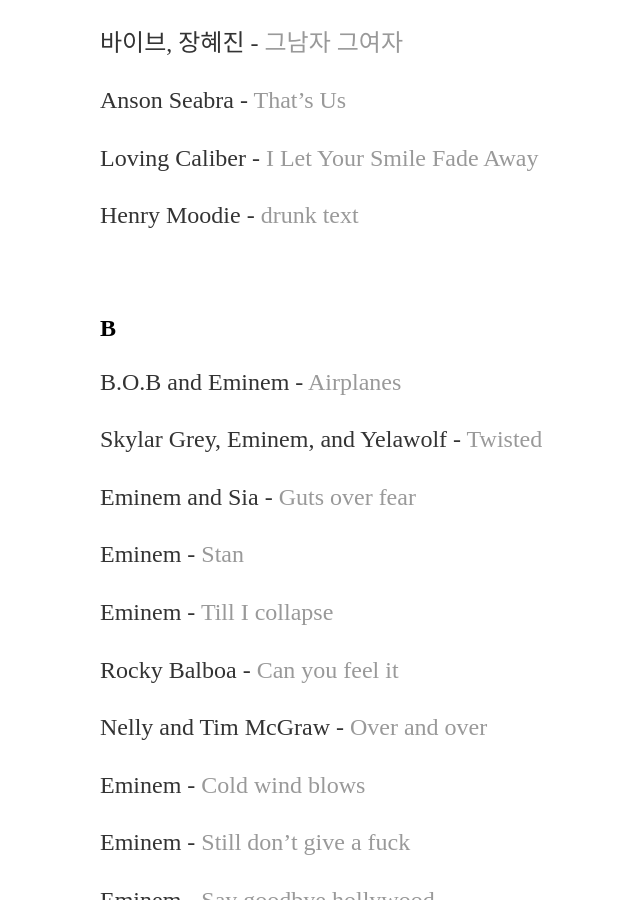
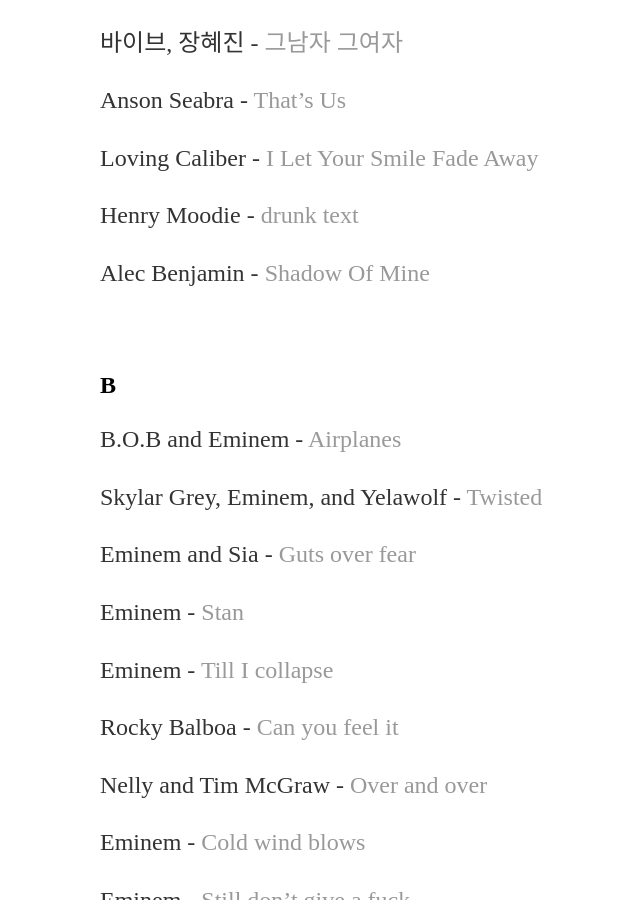
Before and after one commit to yjkweon24/yjkweon24.github.io, a Jekyll site: the page built from _posts/2018-10-23-songs-that-i-love.md, in a window 1280 px wide and 900 px high, scrolled down 3537 px. Shown: the whole window, without its empty margins (92-732 px from the left). Built offline with Jekyll 4.4.1, drawn with Linux system fonts in a browser that asks for light colours.

Commit message:
Update 2018-10-23-songs-that-i-love.md

```diff
--- a/_posts/2018-10-23-songs-that-i-love.md
+++ b/_posts/2018-10-23-songs-that-i-love.md
@@ -120,6 +120,8 @@
 Loving Caliber - [I Let Your Smile Fade Away](https://www.youtube.com/watch?v=kb-C_GRKVz8)
 
 Henry Moodie - [drunk text](https://www.youtube.com/watch?v=OqEc_169ywY)
+
+Alec Benjamin - [Shadow Of Mine](https://www.youtube.com/watch?v=g5T2tu3Yky4)
 
 <br>
 
```
